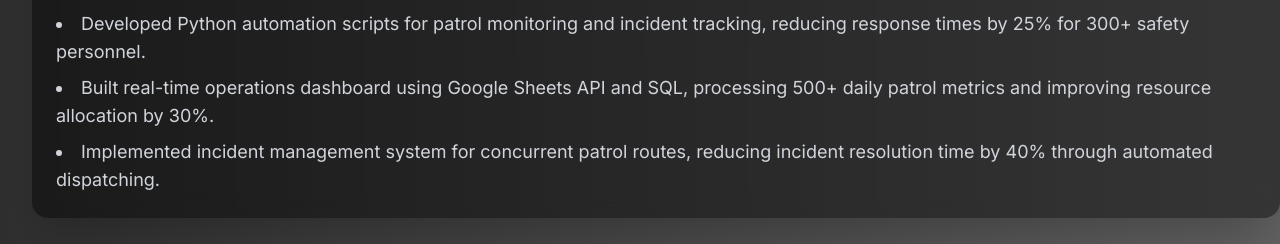
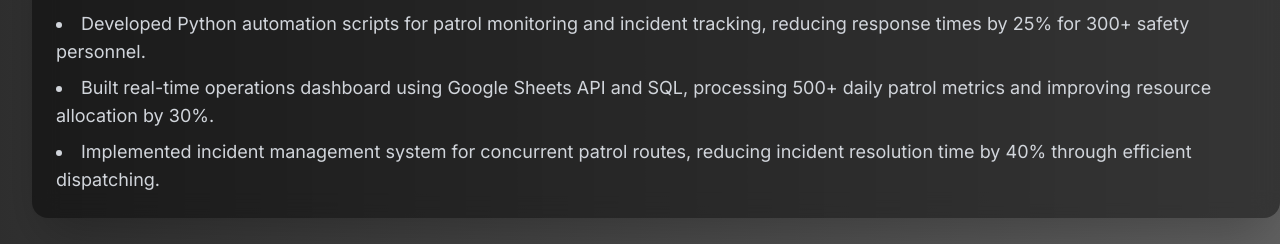
Before and after one commit to Arafat04H09/Portfolio, a React (Vite) app: page / in a window 1280 px wide. Shown: the part 3280-3524 px from the top of the page. Built offline with nearby package versions, Linux system fonts and the light colour scheme; no server answers; a web font is replaced by a local one.

Commit message:
minor fix

```diff
--- a/src/Pages/Experience.tsx
+++ b/src/Pages/Experience.tsx
@@ -22,7 +22,7 @@ const Experiences = () => {
               responsibilities={[
                 "Developed Python automation scripts for patrol monitoring and incident tracking, reducing response times by 25% for 300+ safety personnel.",
                 "Built real-time operations dashboard using Google Sheets API and SQL, processing 500+ daily patrol metrics and improving resource allocation by 30%.",
-                "Implemented incident management system for concurrent patrol routes, reducing incident resolution time by 40% through automated dispatching.",
+                "Implemented incident management system for concurrent patrol routes, reducing incident resolution time by 40% through efficient dispatching.",
               ]}
             />
           </div>
```
